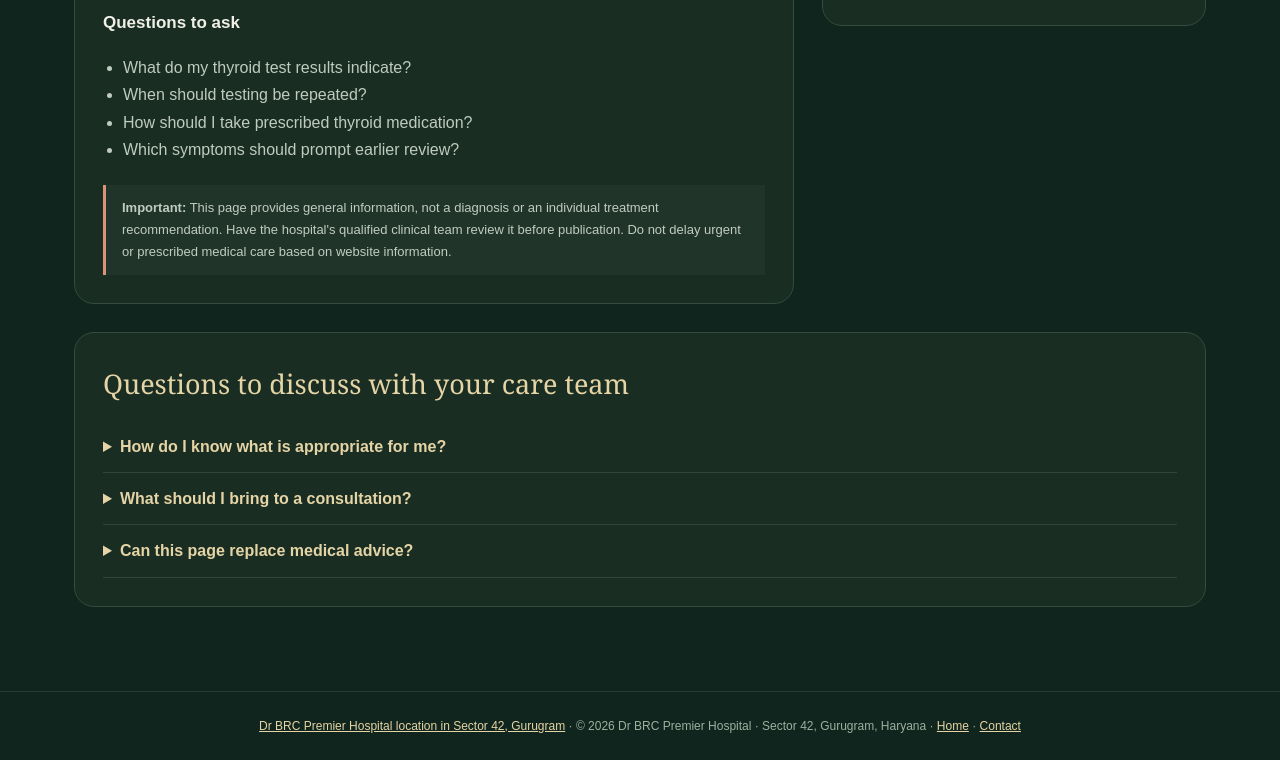
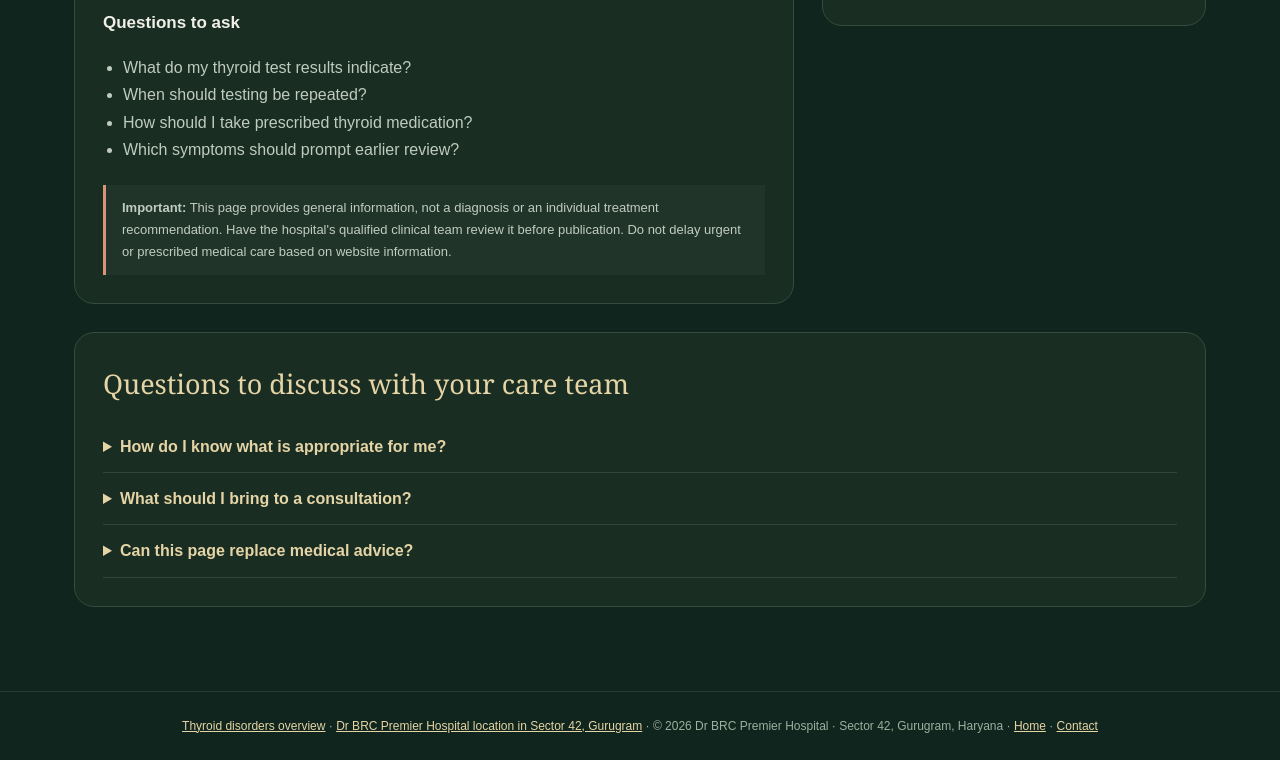
Before and after one commit to DrBRCPremier/dr-brc-premier-hospital, a plain HTML site: page diseases/thyroid-conditions.html in a window 1280 px wide. Shown: the part 1510-2270 px from the top of the page. Drawn offline with Linux system fonts and the light colour scheme.

Commit message:
Connect related condition pages with contextual internal links

```diff
--- a/diseases/thyroid-conditions.html
+++ b/diseases/thyroid-conditions.html
@@ -35,7 +35,7 @@ main{max-width:1180px;margin:auto;padding:48px 24px 84px}.crumbs{font-size:12px;
 <details><summary>How do I know what is appropriate for me?</summary><p>Suitability depends on individual circumstances, medical history and clinical assessment. Contact a qualified healthcare professional for advice about your situation.</p></details>
 <details><summary>What should I bring to a consultation?</summary><p>Bring relevant reports, prescriptions, a list of medicines and supplements, allergies, and questions you want to discuss.</p></details>
 <details><summary>Can this page replace medical advice?</summary><p>No. This page is general information and does not replace consultation, diagnosis or care from a qualified professional.</p></details></section></main>
-<footer><a href="/locations/sector-42-gurugram.html">Dr BRC Premier Hospital location in Sector 42, Gurugram</a> · © 2026 Dr BRC Premier Hospital · Sector 42, Gurugram, Haryana · <a href="/">Home</a> · <a href="/#contact">Contact</a></footer>
+<footer><a href="/diseases/thyroid-disorders.html">Thyroid disorders overview</a> · <a href="/locations/sector-42-gurugram.html">Dr BRC Premier Hospital location in Sector 42, Gurugram</a> · © 2026 Dr BRC Premier Hospital · Sector 42, Gurugram, Haryana · <a href="/">Home</a> · <a href="/#contact">Contact</a></footer>
 <script>
 document.querySelectorAll('.nav-dropdown-trigger').forEach(function(trigger){trigger.addEventListener('click',function(event){if(window.matchMedia('(max-width:900px)').matches){var parent=trigger.closest('.nav-dropdown');if(!parent.classList.contains('open')){event.preventDefault();document.querySelectorAll('.nav-dropdown').forEach(function(n){n.classList.remove('open')});parent.classList.add('open')}}})});
 </script>
```
